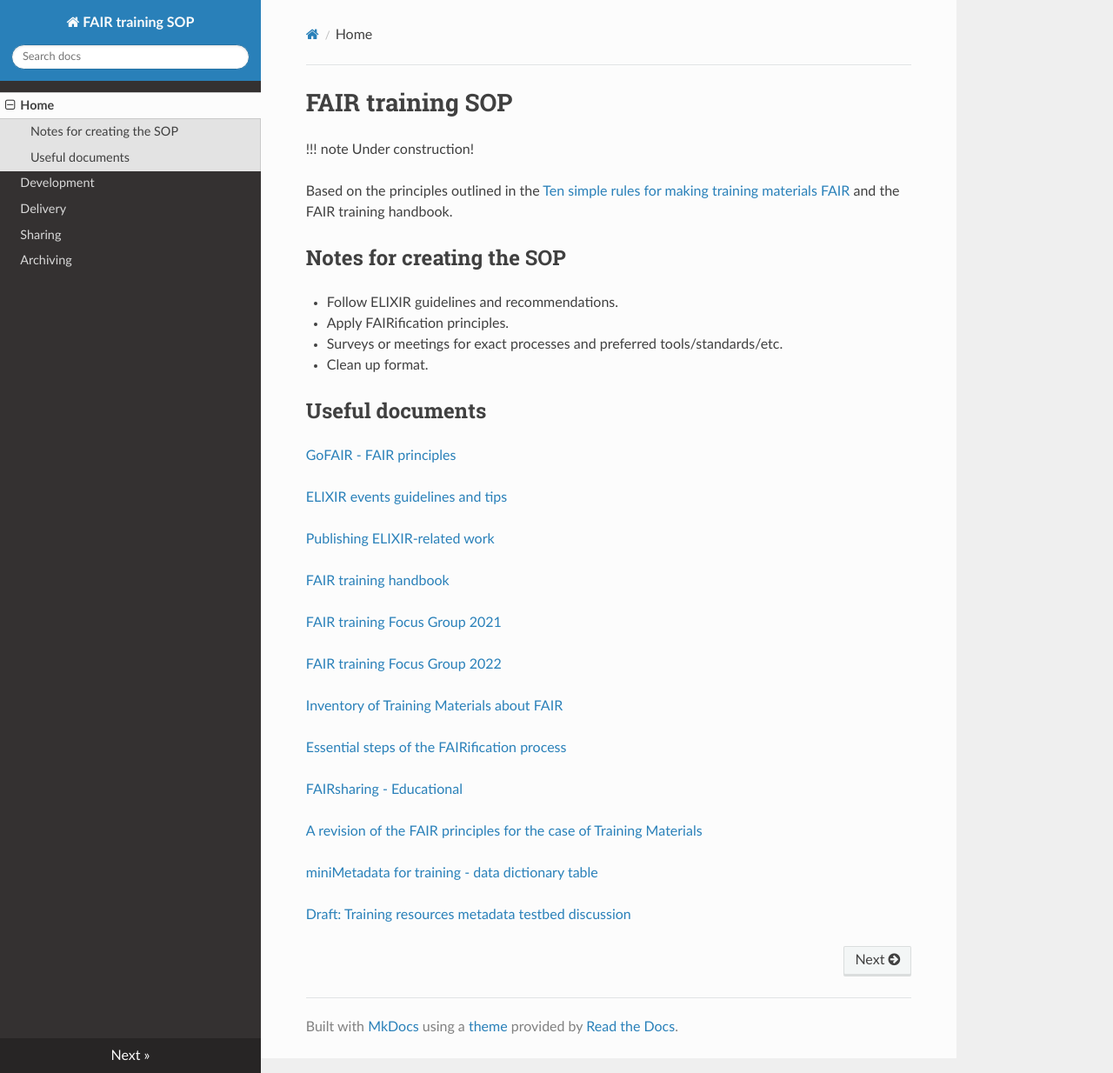
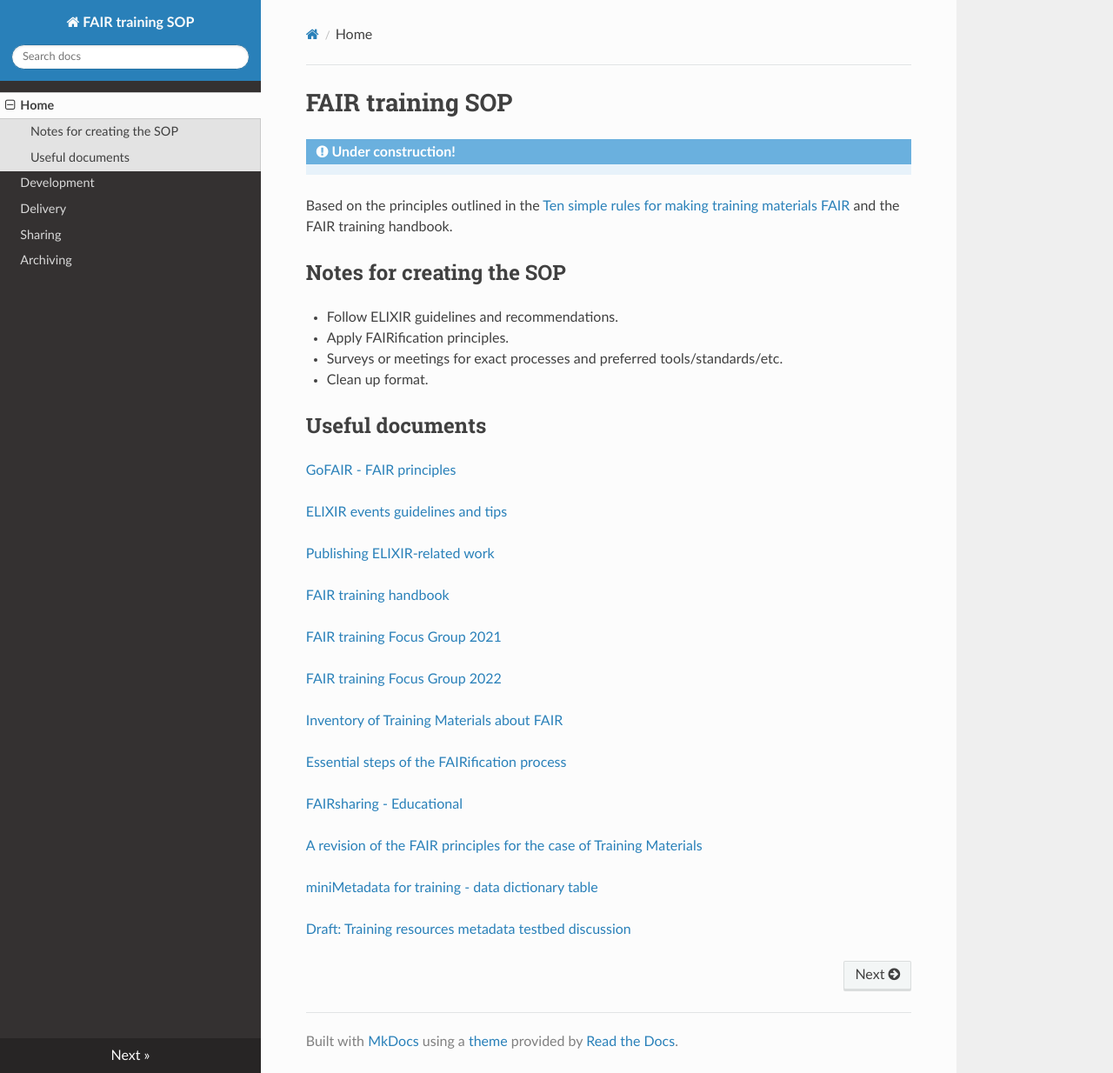
Before and after one commit to erincalhoun/fair-training-sop, an MkDocs documentation site: the page built from docs/index.md, in a window 1280 px wide and 1234 px high. Shown: the whole window at 87% size. Built offline with MkDocs 1.6.1, drawn with Linux system fonts in a browser that asks for light colours; nearby versions of some CDN libraries.

```diff
--- a/docs/index.md
+++ b/docs/index.md
@@ -1,6 +1,6 @@
 # FAIR training SOP
 
-!!! note Under construction!
+!!! note "Under construction!"
 
 Based on the principles outlined in the [Ten simple rules for making training materials FAIR](https://doi.org/10.1371/journal.pcbi.1007854) and the FAIR training handbook.
 
```
